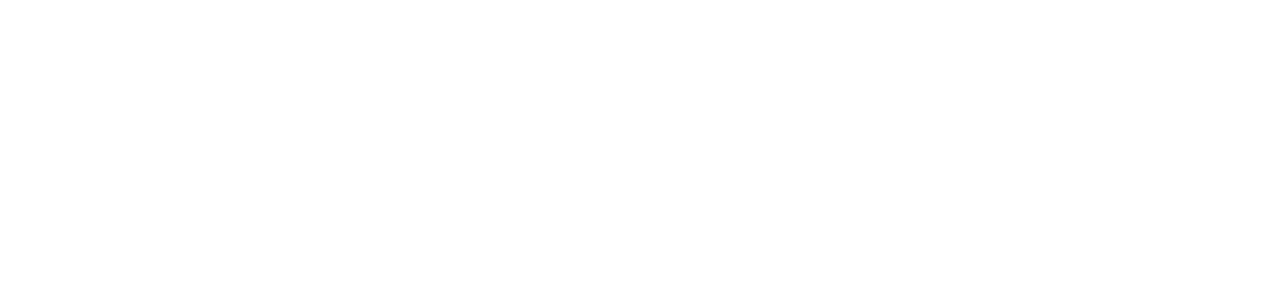
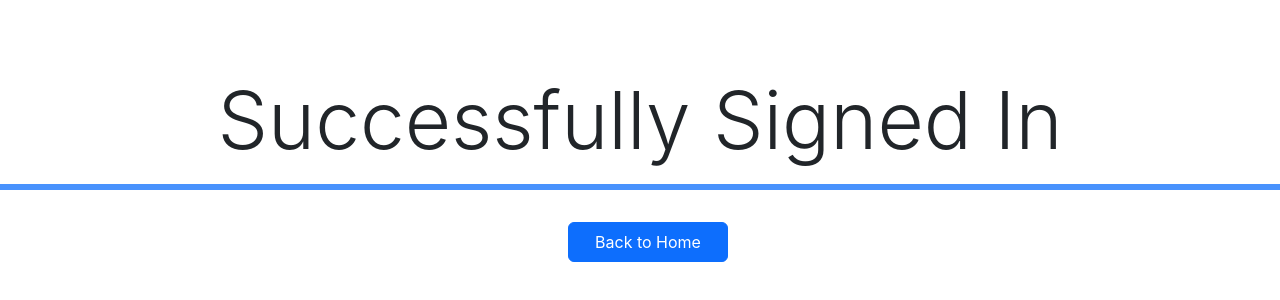
Before and after one commit to 07suryansh/Sign-in-Sign-up, a React (Create React App) app: page /Signin/Signedin in a window 1280 px wide. Before the commit this address had no page. Shown: the part 168-468 px from the top of the page. Built offline with nearby package versions, Linux system fonts and the light colour scheme.

Commit message:
added components

```diff
--- a/src/App.js
+++ b/src/App.js
@@ -2,15 +2,19 @@
 import "./App.css";
 import Signin from "./Components/Signin";
 import Signup from "./Components/Signup";
-
+import Welcome from "./Components/Welcome"
+import Signedin from "./Components/Signedin"
 function App() {
   return (
     <>
       <BrowserRouter>
         <Routes>
-          <Route path="/" element={<Signin />} />
+          <Route path="/" element={<Welcome/>} />
           <Route path="/Signin" element={<Signin />} />
           <Route path="/Signup" element={<Signup />} />
+          <Route path="/Welcome" element={<Welcome />} />
+          <Route path="/Signedin/Welcome" element={<Welcome />} />
+          <Route path="/Signin/Signedin" element={<Signedin />} />
         </Routes>
       </BrowserRouter>
     </>
--- a/src/Components/SIgnin.js
+++ b/src/Components/SIgnin.js
@@ -1,15 +1,15 @@
 import React from 'react'
-import {Link} from 'react-router-dom'
+import {Link,useNavigate} from 'react-router-dom'
 
 
 export default function Signin() {
-
+let navigate=useNavigate()
   return (
 
     <div className="App">
       <div className="container">
         <h1 className="heading1">Sign In</h1>
-        <form action=""  >
+        <form action="" onSubmit={()=>navigate("Signedin")} >
     <div className="input1">
       <input className="email" type="email" name="email" id="email" placeholder="Enter Email" required/>
     </div>
--- a/src/Components/SignedIn.js
+++ b/src/Components/SignedIn.js
@@ -8,7 +8,7 @@
     <div className="wel">
         <h1 className="display-1">Successfully Signed In</h1>
         <hr className="border border-primary border-3 opacity-75"></hr>
-        <button type="submit" className="btn btn-primary">Back to Home</button>
+        <button type="submit" onClick={()=>navigate("/")} className="btn btn-primary">Back to Home</button>
     </div>
   )
 }
```
